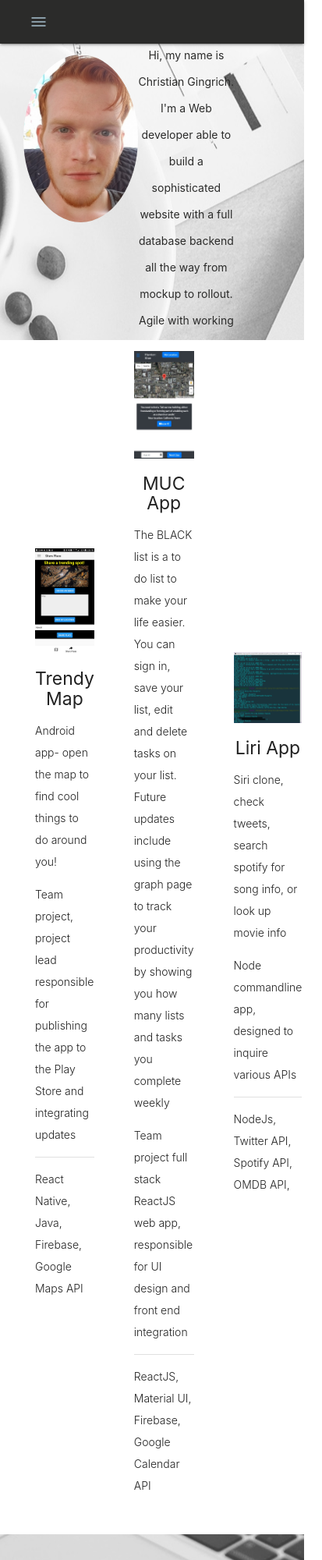
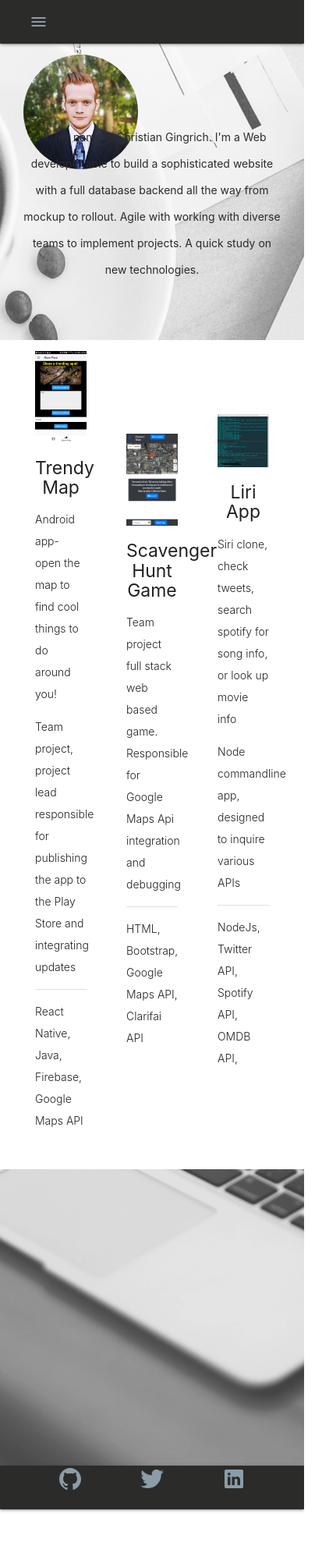
Before and after one commit to csging/Portfolio, a plain HTML site: page index.html in a window 390 px wide. Shown: the top 2000 px of the page at 78% size, 413 px wide, since content can reach past the window. Drawn offline with nearby package versions, Linux system fonts and the light colour scheme.

Commit message:
fixed responsiveness

```diff
--- a/index.html
+++ b/index.html
@@ -33,16 +33,18 @@
                 <!-- <br><br> -->
                 <div class="row">
                     <div class="col s7 m5">
-                        <img src="me.jpg" class="circle prof-pic" alt="" />
+                        <img src="me1.png" class="circle prof-pic" alt="" />
                     </div>
                     <!-- <br></br><br></br><br></br><br></br> -->
                     <!-- </div> -->
                     <div class="row"></div>
+                    <div class="small block col s5"></div>
+                    <div class="small about-block col s5"></div>
                     <div class="small about-block col s5"></div>
                     <p></p>
                     <!-- </div> -->
                     <div class="row">
-                        <div class="col s5">
+                        <div class="col s12 m7">
                             <p class="center-align small about-text">
                                 Hi, my name is Christian Gingrich. I'm a Web developer able to build a sophisticated website with a full database backend all the way from mockup to rollout. Agile with working with diverse teams to implement projects. A quick study on new technologies.</p>
                         </div>
@@ -60,7 +62,7 @@
 
             <!--   Icon Section   -->
             <div class="row valign-wrapper">
-                <div class="col s12 m4">
+                <div class="col s4 m4">
                     <div class="icon-block">
                         <img src="trendy.jpg" class="responsive-img" alt="trendyMap">
                         <h5 class="center">Trendy Map</h5>
@@ -72,22 +74,21 @@
                     </div>
                 </div>
 
-                <div class="col s12 m4">
+                <div class="col s4 m4">
                     <div class="icon-block">
                         <img src="mucapp.jpg" class="responsive-img" alt="MUC app">
-                        <h5 class="center">MUC App</h5>
+                        <h5 class="center">Scavenger Hunt Game</h5>
 
-                        <p class="light">The BLACK list is a to do list to make your life easier. You can sign in, save your list, edit and delete tasks on your list. Future updates include using the graph page to track your productivity by showing you how many lists
-                            and tasks you complete weekly</p>
+                        <p class="light"></p>
 
-                        <p class="light">Team project full stack ReactJS web app, responsible for UI design and front end integration</p>
+                        <p class="light">Team project full stack web based game. Responsible for Google Maps Api integration and debugging</p>
                         <div class="divider"></div>
-                        <p class="light small">ReactJS, Material UI, Firebase, Google Calendar API </p>
+                        <p class="light small">HTML, Bootstrap, Google Maps API, Clarifai API</p>
 
                     </div>
                 </div>
 
-                <div class="col s12 m4">
+                <div class="col s4 m4">
                     <div class="icon-block">
                         <img src="liri.jpg" class="responsive-img" alt="liri">
                         <h5 class="center">Liri App</h5>
@@ -119,17 +120,17 @@
         <div class="valign-wrapper container">
             <div class="container">
                 <div class="row center">
-                    <div class="col s12 m4">
+                    <div class="col s4 m4">
                         <a href="https://github.com/csging">
                             <ion-icon name="logo-github" size="large"></ion-icon>
                         </a>
                     </div>
-                    <div class="col s12 m4">
+                    <div class="col s4 m4">
                         <a href="https://twitter.com/CSGingrich">
                             <ion-icon name="logo-twitter" size="large"></ion-icon>
                         </a>
                     </div>
-                    <div class="col s12 m4">
+                    <div class="col s4 m4">
                         <a href="https://www.linkedin.com/in/christian-gingrich/">
                             <ion-icon name="logo-linkedin" size="large"></ion-icon>
                         </a>
```
